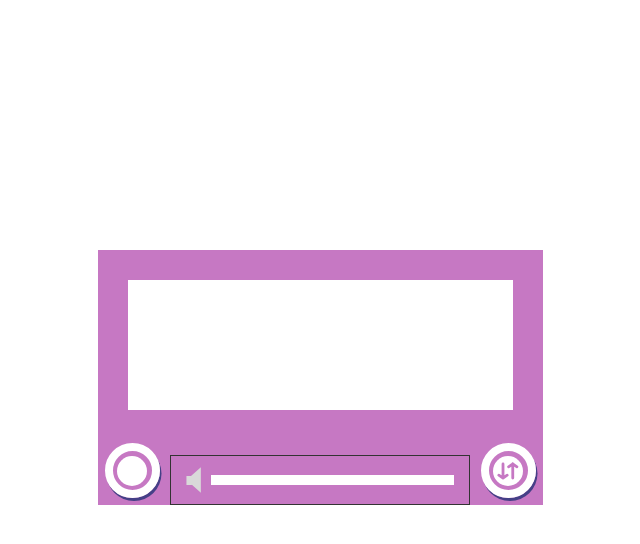
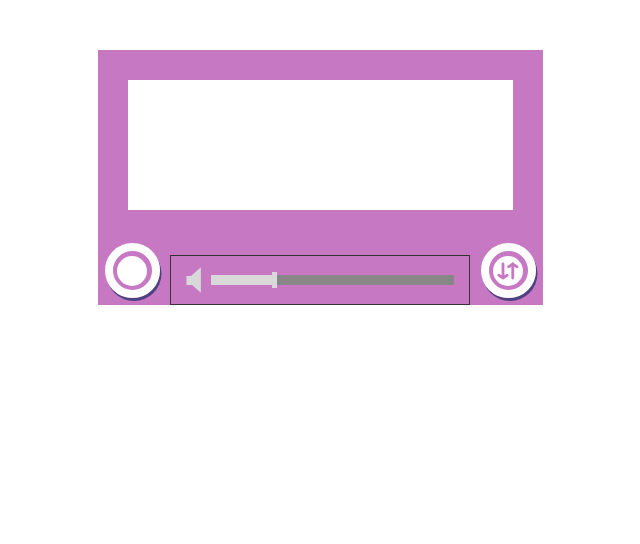
Before and after one commit to WishingNell/WishingNell.github.io, a plain HTML site: page demo/index.html in a window 1280 px wide. Shown: the whole page, without its empty margins (320-960 px from the left). Drawn offline with Linux system fonts and the light colour scheme; a web font is replaced by a local one.

Commit message:
Adding to Demo Player
- Added Volume Indicator and Level
- Cleaned up redundant code

```diff
--- a/demo/index.html
+++ b/demo/index.html
@@ -25,6 +25,7 @@
 						<object data="../assets/SpeakerIcon.svg" type="image/svg+xml" class="speaker-icon"></object>
 						<div class="demo-player-volume-bar">
 							<div class="demo-player-volume-indicator"></div>
+							<div class="demo-player-volume-level"></div>
 						</div>
 					</div>
                     <div class="demo-player-flip circle-button">
--- a/demo/style.css
+++ b/demo/style.css
@@ -7,7 +7,7 @@
     align-items: center;
     justify-content: center;
     width: 100%;
-    margin-top: 250px;
+    margin-top: 50px;
 }
 
 .demo-player {
@@ -34,7 +34,6 @@
 }
 
 .demo-player-volume-box {
-    position: relative;
     padding: 0 15px;
     display: flex;
     align-items: center;
@@ -47,10 +46,26 @@
     margin-right: 10px;
 }
 
-.demo-player-volume-box .demo-player-volume-bar {
+.demo-player-volume-bar {
+    position: relative;
     flex-grow: 1;
     height: 10px;
-    background-color: #fff;
+    background-color: #878787;
+}
+
+.demo-player-volume-level {
+    height: 100%;
+    width: 25%;
+    background-color: #d9d9d9;
+}
+
+.demo-player-volume-indicator {
+    position: absolute;
+    top: -3px;
+    left: 25%;
+    width: 5px;
+    height: 16px;
+    background-color: #d9d9d9;
 }
 
 .circle-button {
@@ -58,7 +73,7 @@
     height: 55px;
     border: 8px solid #fff;
     border-radius: 50%;
-    box-shadow: 1.5px 3px 0px rgba(0, 35, 104, 0.65);
+    box-shadow: 1.5px 3px 0px hsl(252, 33%, 38%/*, .2*/);
 }
 
 .demo-player-bottom .circle-button {
@@ -74,10 +89,6 @@
     display: block;
     position: absolute;
     z-index: 0;
-    top: 0;
-    right: 0;
-    bottom: 0;
-    left: 0;
     margin: auto;
     width: 30px;
     height: 30px;
@@ -86,6 +97,5 @@
 }
 
 .demo-player-bottom .flipside-icon {
-    position: relative;
     z-index: 1;
 }
```
